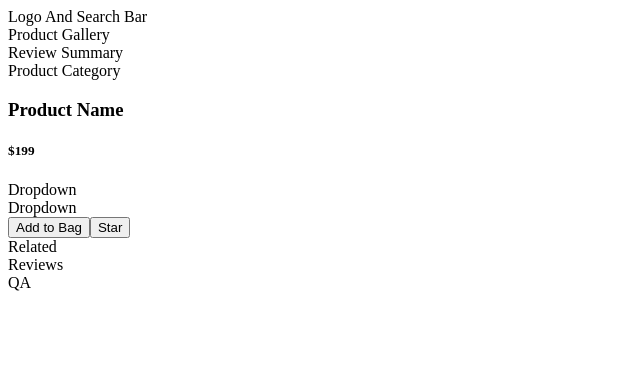
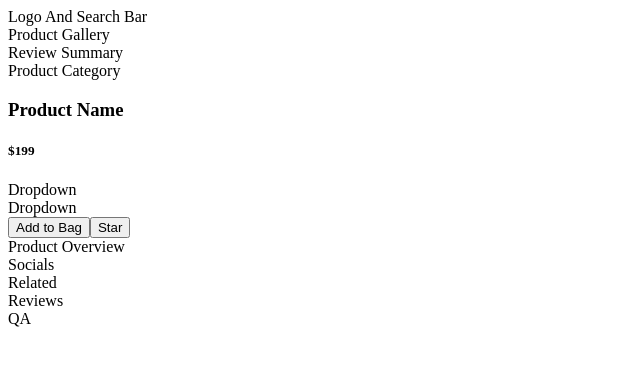
Before and after one commit to euniceyunjkim/FEC, a React app: page / in a window 1280 px wide. Shown: the top 366 px of the page, without its empty margins (0-640 px from the left). Built offline with nearby package versions, Linux system fonts and the light colour scheme; the HTML template or start-up script is replaced by a standard one.

Commit message:
Added more components to widget.

```diff
--- /dev/null
+++ b/client/src/Components/Overview/ItemDeets.jsx
@@ -0,0 +1,21 @@
+import React from 'react';
+
+function ItemDeets() {
+  return (
+    <div>
+      <div id="review summ">Review Summary</div>
+      <div id="product category">Product Category</div>
+      <h3>Product Name</h3>
+      <h5>$199</h5>
+      <div id="style-box"></div>
+      <div id="checkout-box">
+        <div id="size">Dropdown</div>
+        <div id="quantity">Dropdown</div>
+        <button type="button">Add to Bag</button>
+        <button type="button">Star</button>
+      </div>
+    </div>
+  );
+}
+
+export default ItemDeets;
--- /dev/null
+++ b/client/src/Components/Overview/ProductOverview.jsx
@@ -0,0 +1,11 @@
+import React from 'react';
+
+function ProductOverview() {
+  return (
+    <div>
+      Product Overview
+    </div>
+  );
+}
+
+export default ProductOverview;
--- /dev/null
+++ b/client/src/Components/Overview/Socials.jsx
@@ -0,0 +1,11 @@
+import React from 'react';
+
+function Socials() {
+  return (
+    <div>
+      Socials
+    </div>
+  );
+}
+
+export default Socials;
--- a/client/src/Components/Overview/index.jsx
+++ b/client/src/Components/Overview/index.jsx
@@ -1,27 +1,18 @@
-import React from 'react';
+import React, { useState } from 'react';
+import ItemDeets from './ItemDeets.jsx';
+import ProductOverview from './ProductOverview.jsx';
+import Socials from './Socials.jsx';
 
 function Overview() {
   return (
-    <div>
+    <div id="overview">
       <div>Logo And Search Bar</div>
       <div id="product">
         <div id="product gallery">Product Gallery</div>
-        <div id="product details">
-          <div id="review summ">Review Summary</div>
-          <div id="product category">Product Category</div>
-          <h3>Product Name</h3>
-          <h5>$199</h5>
-          <div id="style-box"></div>
-          <div id="checkout-box">
-            <div id="size">Dropdown</div>
-            <div id="quantity">Dropdown</div>
-            <button type="button">Add to Bag</button>
-            <button type="button">Star</button>
-          </div>
-        </div>
+        <div id="product details"><ItemDeets /></div>
       </div>
-      <div id="product-overview"></div>
-      <div id="share-socials"></div>
+      <div id="product-overview"><ProductOverview /></div>
+      <div id="share-socials"><Socials /></div>
     </div>
   );
 }
```
Also changed, not shown: client/src/Components/Overview/Styles.jsx (added, +9 -0 lines), 1 other file (tests, documents, lock files or other folders).
